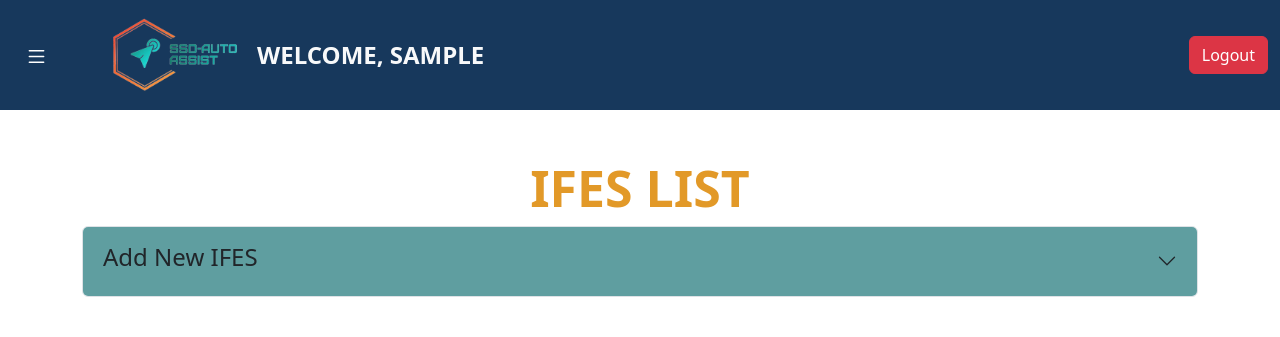
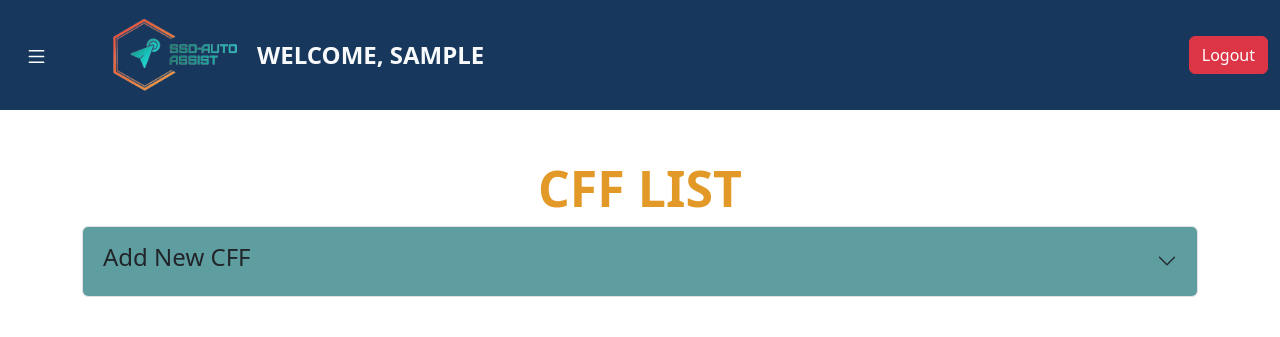
Before and after one commit to fymran/sso_aa, a Flask app: page /ifes in a window 1280 px wide. Shown: the top 337 px of the page. Run offline with Flask 3, Linux system fonts and the light colour scheme; the visitor is signed in with stand-in values (Sample User, id 1); data that the repository does not hold is empty.

Commit message:
rename ifes to cff

```diff
--- a/pythoncode/admin/ifes.py
+++ b/pythoncode/admin/ifes.py
@@ -47,7 +47,7 @@ def add_ifes():
         )
     if ifes_data:
         execute_query('INSERT INTO IFES (ifesName, ifesEmail, wilayahID) VALUES (%s, %s, %s)', ifes_data)
-        flash('New IFES added successfully!')
+        flash('New CFF added successfully!')
     return redirect(url_for('ifes.ifes_list'))
 
 # Edit IFES
@@ -61,7 +61,7 @@ def edit_ifes(ifesID):
         )
     if ifes_data:
         execute_query('UPDATE IFES SET ifesName = %s, ifesEmail = %s, wilayahID = %s WHERE ifesID = %s', ifes_data)
-        flash('IFES updated successfully!')
+        flash('CFF updated successfully!')
     return redirect(url_for('ifes.ifes_list'))
 
 # Delete IFES
--- a/templates/admin/ifes.html
+++ b/templates/admin/ifes.html
@@ -3,7 +3,7 @@
     <head>
         <meta charset="UTF-8">
         <meta name="viewport" content="width=device-width, initial-scale=1.0">
-        <title>Admin - IFES</title>
+        <title>Admin - CFF</title>
         <link href="https://cdn.jsdelivr.net/npm/bootstrap@5.3.3/dist/css/bootstrap.min.css" rel="stylesheet" integrity="sha384-QWTKZyjpPEjISv5WaRU9OFeRpok6YctnYmDr5pNlyT2bRjXh0JMhjY6hW+ALEwIH" crossorigin="anonymous">
         <link rel="icon" type="image/jpg" href="{{ url_for('static', filename='image/ssoaa_logo.jpg') }}">
     </head>
@@ -17,23 +17,23 @@
             </div>
         {% endif %}
     {% endwith %}
-    <h2 style="text-align:center; font-size:50px; color:#e29928; font-weight: bold;">IFES LIST</h2>
+    <h2 style="text-align:center; font-size:50px; color:#e29928; font-weight: bold;">CFF LIST</h2>
     <div class="accordion" id="accordionExample">
         <div class="accordion-item">
             <h2 class="accordion-header">
                 <button style="background-color:cadetblue" class="accordion-button collapsed" type="button" data-bs-toggle="collapse" data-bs-target="#collapseOne" aria-expanded="false" aria-controls="collapseTwo">
-                    <h4>Add New IFES</h4>
+                    <h4>Add New CFF</h4>
                 </button>
             </h2>
             <div id="collapseOne" class="accordion-collapse collapse" data-bs-parent="#accordionExample">
                 <div class="accordion-body" style="background-color: rgb(155, 188, 205);">
                     <form action="{{ url_for('ifes.add_ifes') }}" method="POST">
                         <div class="mb-3">
-                            <label for="ifesName" class="form-label">IFES Name</label>
+                            <label for="ifesName" class="form-label">CFF Name</label>
                             <input type="text" class="form-control" id="ifesName" name="ifesName" required>
                         </div>
                         <div class="mb-3">
-                            <label for="ifesEmail" class="form-label">IFES Email</label>
+                            <label for="ifesEmail" class="form-label">CFF Email</label>
                             <input type="email" class="form-control" id="ifesEmail" name="ifesEmail" required>
                         </div>
                         <div class="mb-3">
@@ -86,11 +86,11 @@
                     <div class="offcanvas-body">
                         <form action="{{ url_for('ifes.edit_ifes', ifesID=ifes[0]) }}" method="POST">
                             <div class="mb-3">
-                                <label for="ifesName{{ ifes[0] }}" class="form-label">IFES Name</label>
+                                <label for="ifesName{{ ifes[0] }}" class="form-label">CFF Name</label>
                                 <input type="text" class="form-control" id="ifesName{{ ifes[0] }}" name="ifesName" value="{{ ifes[1] }}" required>
                             </div>
                             <div class="mb-3">
-                                <label for="ifesEmail{{ ifes[0] }}" class="form-label">IFES Email</label>
+                                <label for="ifesEmail{{ ifes[0] }}" class="form-label">CFF Email</label>
                                 <input type="email" class="form-control" id="ifesEmail{{ ifes[0] }}" name="ifesEmail" value="{{ ifes[2] }}" required>
                             </div>
                             <div class="mb-3">
```
